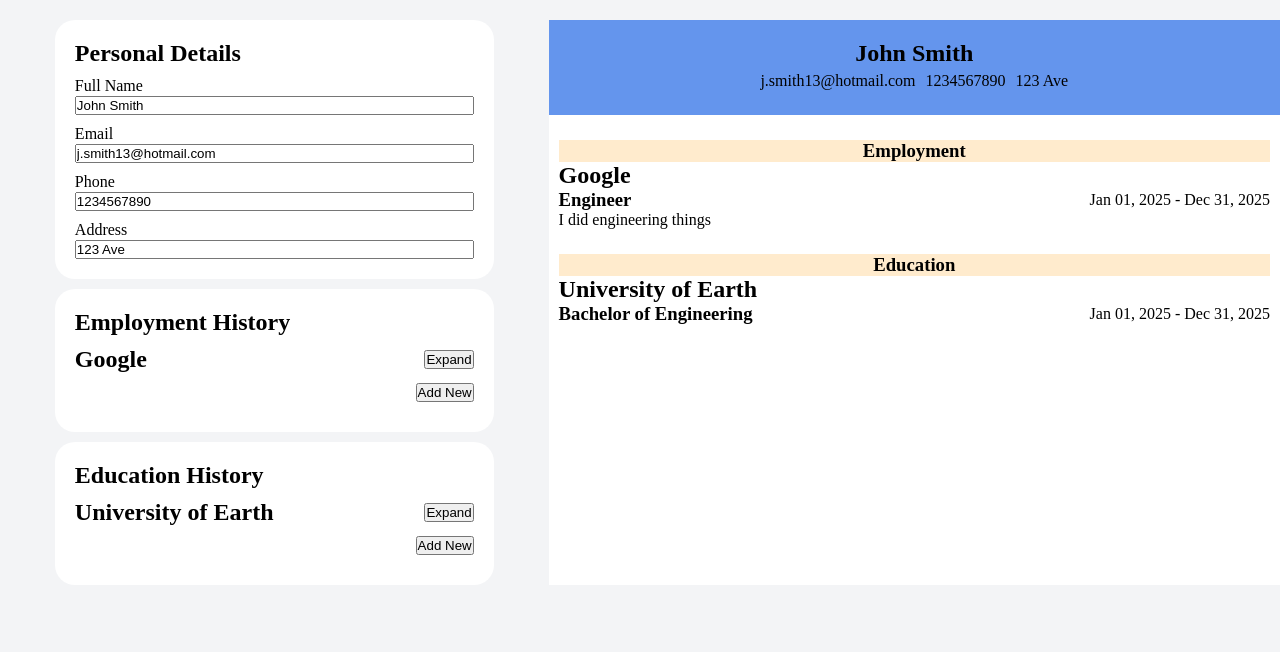
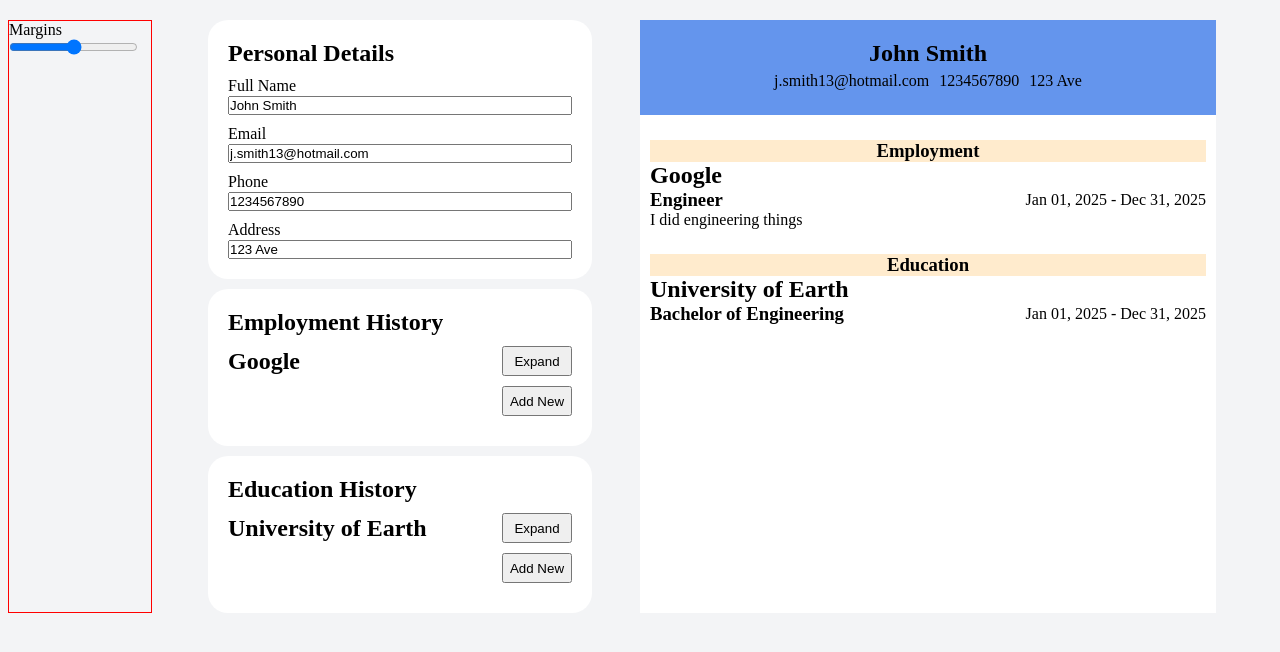
Before and after one commit to HGrewal13/cv-application, a React (Vite) app: page / in a window 1280 px wide. Shown: the top 652 px of the page. Built offline with nearby package versions, Linux system fonts and the light colour scheme.

Commit message:
created customizations component and prelimary functionality of changing margins on ResumePreview.jsx was added

```diff
--- a/src/App.css
+++ b/src/App.css
@@ -12,9 +12,17 @@
 
 #mainContainer {
   width: 100%;
+  /* height: 100%; */
   display: grid;
-  grid-template-columns: .75fr 1fr;
+  grid-template-columns: .25fr .75fr 1fr;
   padding: 20px 0;
+}
+
+/* Customizations Styling */
+#customizationsMenu {
+  width: 90%;
+  margin: 0 auto;
+  border: 1px solid red;
 }
 
 /* Forms Styling */
@@ -54,6 +62,11 @@
   gap: 10px;
 }
 
+button {
+  width: 70px;
+  height: 30px;
+}
+
 .personalDetailsUpdateButton {
   align-self: flex-end;
 }
@@ -71,10 +84,13 @@
 }
 
 .employmentForm, .educationForm {
-  border: 1px solid black;
+  /* border: 1px solid black; */
+  /* background-color: var(--level3ThemeColor); */
   display: flex;
   flex-direction: column;
   gap: 10px;
+  padding: 5px;
+  /* border-radius: 15px; */
 }
 
 .dateInputs {
@@ -114,6 +130,8 @@
   display: grid;
   grid-template-rows: min-content min-content min-content;
   gap: 25px;
+  /* min-height: 100%; */
+  width: 90%;
 }
 
 .personalDetails, .education, .employment {
--- a/src/App.jsx
+++ b/src/App.jsx
@@ -1,6 +1,7 @@
 import { useState } from 'react'
 import './App.css'
 
+import Customizations from './Customizations'
 import Forms from './Forms'
 import ResumePreview from './ResumePreview'
 
@@ -8,6 +9,8 @@ function App() {
   const [personalDetails, setPersonalDetails] = useState({name: "John Smith", phone: 1234567890, email: "j.smith13@hotmail.com", address: "123 Ave"});
   const [employmentHistory, setEmploymentHistory] = useState([{name: "Google", role: "Engineer", description: "I did engineering things", startDate: "2025-01-01", endDate: "2025-12-31"}]);
   const [educationHistory, setEducationHistory] = useState([{institute: "University of Earth", degree: "Bachelor of Engineering", startDate: "2025-01-01", endDate: "2025-12-31"}]);
+
+  const [resumeMargins, setResumeMargins] = useState({padding: "0px"});
 
   function handleEmploymentHistoryChange(field, value, idGenerated) {
     console.log(field, value, idGenerated);
@@ -63,6 +66,11 @@ function App() {
 
   return (
     <div id='mainContainer'>
+      <Customizations
+        resumeMargins = {resumeMargins}
+        setResumeMargins = {setResumeMargins}
+      />
+
       <Forms
         personalDetails = {personalDetails}
         setPersonalDetails = {setPersonalDetails}
@@ -82,6 +90,7 @@ function App() {
         personalDetails = {personalDetails}
         employmentHistory = {employmentHistory}
         educationHistory = {educationHistory}
+        resumeMargins = {resumeMargins}
       />
     </div>
   )
--- /dev/null
+++ b/src/Customizations.jsx
@@ -0,0 +1,32 @@
+
+function Margins({margins, setResumeMargins, handleSliderValueChange}) {
+    return (
+        <div id="customizationsMenu">
+            <label htmlFor="margins">Margins</label>
+            <input type="range" name="margins" id="margins" min="0" max="10"
+                onChange={handleSliderValueChange}
+            />
+        </div>
+    )
+}
+
+function Customizations(props) {
+
+    function handleSliderValueChange(event) {
+        const value = event.target.value;
+        console.log(value);
+        props.setResumeMargins(prev => ({...prev, padding: value+"px"}));
+    }
+
+    return (
+        <Margins
+            margins = {props.resumeMargins}
+            setResumeMargins = {props.setResumeMargins}
+            handleSliderValueChange = {handleSliderValueChange}
+        />
+    )
+
+
+}
+
+export default Customizations;
--- a/src/ResumePreview.jsx
+++ b/src/ResumePreview.jsx
@@ -87,7 +87,7 @@ function EmploymentCard({employmentHistory}) {
 function ResumePreview(props) {
 
     return (
-        <div className="resumePreview">
+        <div className="resumePreview" style={props.resumeMargins}>
             <PersonalDetailsCard
                 personalDetails={props.personalDetails}
             />
```
